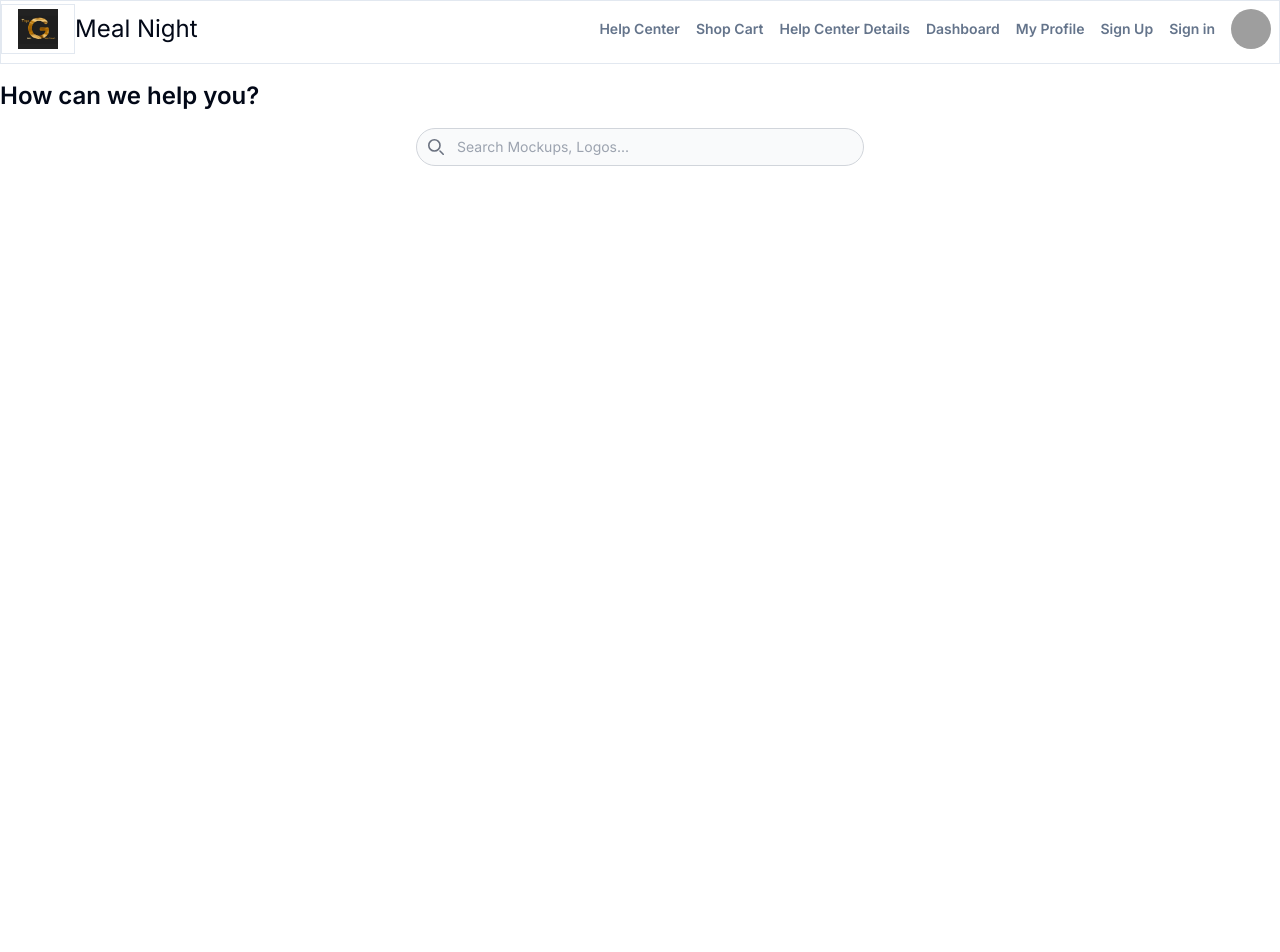
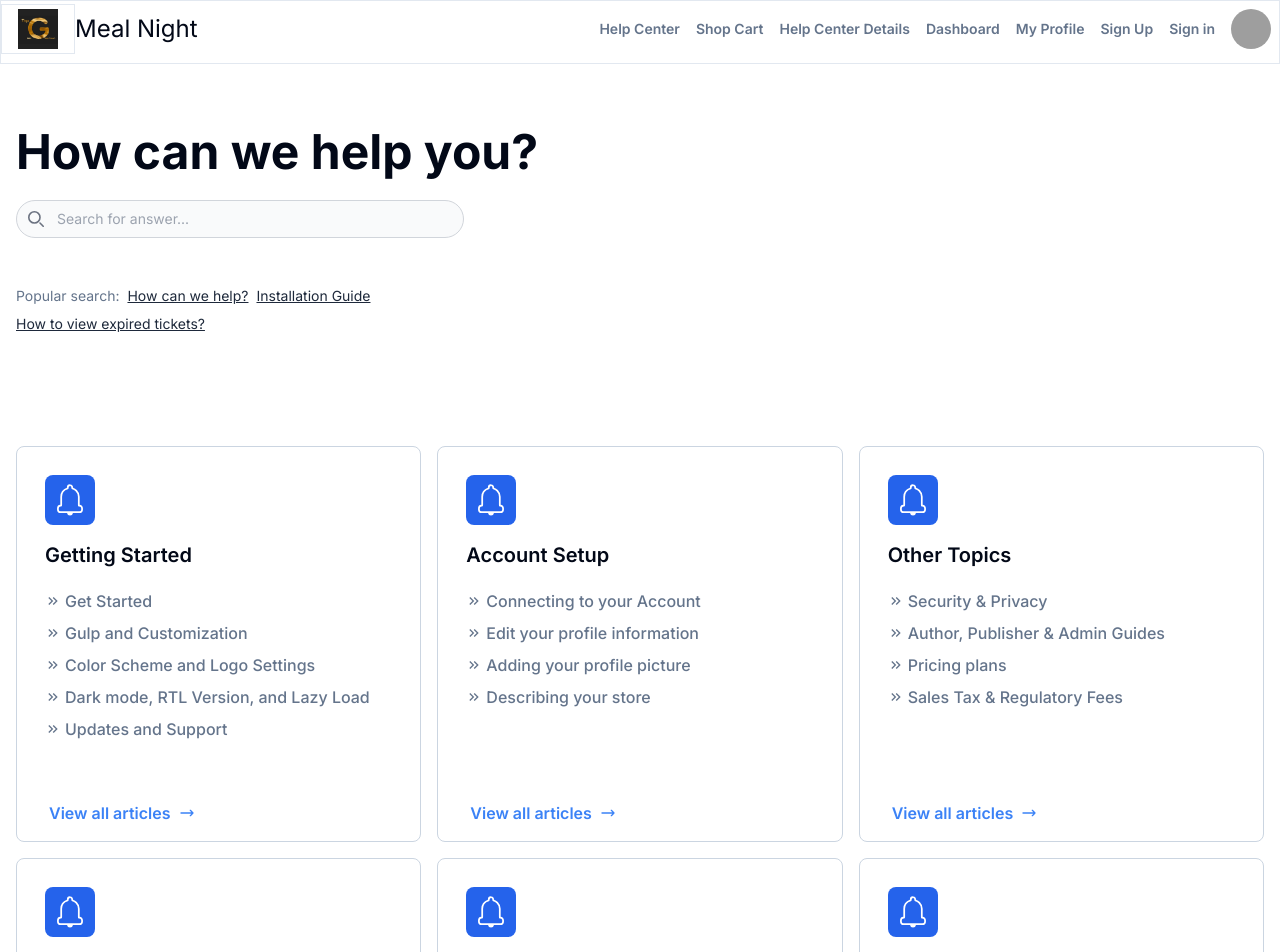
Before and after one commit to Toufiquer/manager-webApp, a Next.js app: page /help-center in a window 1280 px wide. Shown: the top 952 px of the page. Before the commit the page ends 800 px from the top, so only its background shows below. Built offline with nearby package versions, Linux system fonts and the light colour scheme; grey boxes are pictures that could not be loaded.

Commit message:
done @ qrequently asked questions

```diff
--- a/package.json
+++ b/package.json
@@ -11,6 +11,7 @@
   "dependencies": {
     "@hookform/resolvers": "^3.3.4",
     "@next/env": "^14.2.3",
+    "@radix-ui/react-accordion": "^1.1.2",
     "@radix-ui/react-avatar": "^1.0.4",
     "@radix-ui/react-checkbox": "^1.0.4",
     "@radix-ui/react-dialog": "^1.0.5",
--- /dev/null
+++ b/src/app/help-center/help-center-faq.tsx
@@ -0,0 +1,83 @@
+/*
+|-----------------------------------------
+| setting up HelpCenterFaq for the App
+| @author: Toufiquer Rahman<toufiquer.0@gmail.com>
+| @copyright: Toufiquer, May, 2024
+|-----------------------------------------
+*/
+
+import {
+  Accordion,
+  AccordionContent,
+  AccordionItem,
+  AccordionTrigger,
+} from "@/components/ui/accordion";
+
+const exampleData = [
+  {
+    id: "faq-1",
+    title: "How can we help?",
+    description:
+      "Our friendly customer support team is here to answer your questions and guide you through any issues you may encounter. Yet remarkably appearance gets him his projection. Diverted endeavor bed peculiar men the not desirous. Acuteness abilities ask can offending furnished fulfilled sex. Warrant fifteen exposed ye at mistake. Blush since so in noisy still built up an again. As young ye hopes no he place means. Partiality diminution gay yet entreaties admiration. In mention perhaps attempt pointed suppose. Unknown ye chamber of warrant of Norland arrived.",
+  },
+  {
+    id: "faq-2",
+    title: "How to edit my Profile?",
+    description:
+      "Learn how to update your profile information, including your name, email address, and contact details. Yet remarkably appearance gets him his projection. Diverted endeavor bed peculiar men the not desirous. Acuteness abilities ask can offending furnished fulfilled sex. Warrant fifteen exposed ye at mistake. Blush since so in noisy still built up an again. As young ye hopes no he place means. Partiality diminution gay yet entreaties admiration. In mention perhaps attempt pointed suppose. Unknown ye chamber of warrant of Norland arrived.",
+  },
+  {
+    id: "faq-3",
+    title: "How much should I offer the sellers?",
+    description:
+      "Get tips on making competitive offers to sellers and securing the best deals. Yet remarkably appearance gets him his projection. Diverted endeavor bed peculiar men the not desirous. Acuteness abilities ask can offending furnished fulfilled sex. Warrant fifteen exposed ye at mistake. Blush since so in noisy still built up an again. As young ye hopes no he place means. Partiality diminution gay yet entreaties admiration. In mention perhaps attempt pointed suppose. Unknown ye chamber of warrant of Norland arrived.",
+  },
+  {
+    id: "faq-4",
+    title: "Installation Guide",
+    description:
+      "Follow our step-by-step guide to install the application and get started quickly. Yet remarkably appearance gets him his projection. Diverted endeavor bed peculiar men the not desirous. Acuteness abilities ask can offending furnished fulfilled sex. Warrant fifteen exposed ye at mistake. Blush since so in noisy still built up an again. As young ye hopes no he place means. Partiality diminution gay yet entreaties admiration. In mention perhaps attempt pointed suppose. Unknown ye chamber of warrant of Norland arrived.",
+  },
+  {
+    id: "faq-5",
+    title: "Additional Options and Services",
+    description:
+      "Explore the range of additional options and services available to enhance your experience. Yet remarkably appearance gets him his projection. Diverted endeavor bed peculiar men the not desirous. Acuteness abilities ask can offending furnished fulfilled sex. Warrant fifteen exposed ye at mistake. Blush since so in noisy still built up an again. As young ye hopes no he place means. Partiality diminution gay yet entreaties admiration. In mention perhaps attempt pointed suppose. Unknown ye chamber of warrant of Norland arrived.",
+  },
+  {
+    id: "faq-6",
+    title: "What is the difference between a college and a university?",
+    description:
+      "Understand the key differences between colleges and universities to make an informed decision about your education. Yet remarkably appearance gets him his projection. Diverted endeavor bed peculiar men the not desirous. Acuteness abilities ask can offending furnished fulfilled sex. Warrant fifteen exposed ye at mistake. Blush since so in noisy still built up an again. As young ye hopes no he place means. Partiality diminution gay yet entreaties admiration. In mention perhaps attempt pointed suppose. Unknown ye chamber of warrant of Norland arrived.",
+  },
+];
+
+const HelpCenterFaq = () => {
+  return (
+    <main className="flex flex-col gap-4 max-w-4xl mx-auto pb-12 mb-12">
+      <h2 className="py-4">
+        <h2 className="py-4 font-bold text-5xl text-center">
+          Frequently Asked Questions
+        </h2>
+      </h2>
+      <div className="w-full">
+        <Accordion type="single" collapsible>
+          {exampleData.map((curr) => (
+            <AccordionItem
+              value={curr.id}
+              className="border-b border-slate-300 hover:border-slate-400"
+            >
+              <AccordionTrigger className="hover:no-underline text-slate-700 hover:text-slate-800 font-semibold text-[18px]">
+                {curr.title}
+              </AccordionTrigger>
+              <AccordionContent className="text-sm font-medium text-slate-500 pb-8">
+                {curr.description}
+              </AccordionContent>
+            </AccordionItem>
+          ))}
+        </Accordion>
+      </div>
+    </main>
+  );
+};
+export default HelpCenterFaq;
--- a/src/app/help-center/help-center-header.tsx
+++ b/src/app/help-center/help-center-header.tsx
@@ -6,9 +6,11 @@
 |-----------------------------------------
 */
 
+import Link from "next/link";
+
 const SearchBar = () => {
   return (
-    <div className="max-w-md mx-auto">
+    <div className="max-w-md">
       <p className="mb-2 text-sm font-medium text-gray-900 sr-only ">Search</p>
       <div className="relative">
         <div className="absolute inset-y-0 start-0 flex items-center ps-3 pointer-events-none">
@@ -32,7 +34,7 @@ const SearchBar = () => {
           type="search"
           id="default-search"
           className="block  w-full px-4  focus:outline-none py-2 ps-10 text-sm text-gray-900 border border-gray-300 rounded-full bg-gray-50 focus:ring-slate-400 focus:border-slate-400 "
-          placeholder="Search Mockups, Logos..."
+          placeholder="Search for answer..."
           required
         />
       </div>
@@ -42,10 +44,24 @@ const SearchBar = () => {
 
 const HelpCenterHeader = () => {
   return (
-    <main>
+    <main className="my-8">
       <div>
-        <h2 className="py-4 font-semibold text-2xl">How can we help you?</h2>
-        <SearchBar />
+        <h2 className="py-4 font-bold text-5xl">How can we help you?</h2>
+        <div className="mt-2">
+          <SearchBar />
+          <p className="mt-8 text-slate-500 text-sm max-w-[400px] gap-2 py-4 flex flex-wrap">
+            Popular search:
+            <Link href="#" className="text-slate-800 underline">
+              How can we help?
+            </Link>
+            <Link href="#" className="text-slate-800 underline">
+              Installation Guide
+            </Link>
+            <Link href="#" className="text-slate-800 underline">
+              How to view expired tickets?
+            </Link>
+          </p>
+        </div>
       </div>
     </main>
   );
--- a/src/app/help-center/page.tsx
+++ b/src/app/help-center/page.tsx
@@ -7,12 +7,19 @@
 */
 import Header from "@/components/common/header";
 import HelpCenterHeader from "./help-center-header";
+import CartContainer from "./cart-container";
+import HelpCenterFaq from "./help-center-faq";
 
 const Page = () => {
   return (
     <main>
       <Header />
-      <HelpCenterHeader />
+
+      <div className="p-2 md:p-4 max-w-7xl mx-auto">
+        <HelpCenterHeader />
+        <CartContainer />
+        <HelpCenterFaq />
+      </div>
     </main>
   );
 };
--- a/src/app/shop-cart/page.tsx
+++ b/src/app/shop-cart/page.tsx
@@ -7,7 +7,7 @@
 */
 import Header from "@/components/common/header";
 import ShopCartHeader from "./shop-cart-header";
-import CartContainer from "./cart-container";
+import CartContainer from "../help-center/cart-container";
 
 const Page = () => {
   return (
--- /dev/null
+++ b/src/components/ui/accordion.tsx
@@ -0,0 +1,58 @@
+"use client"
+
+import * as React from "react"
+import * as AccordionPrimitive from "@radix-ui/react-accordion"
+import { ChevronDown } from "lucide-react"
+
+import { cn } from "@/lib/utils"
+
+const Accordion = AccordionPrimitive.Root
+
+const AccordionItem = React.forwardRef<
+  React.ElementRef<typeof AccordionPrimitive.Item>,
+  React.ComponentPropsWithoutRef<typeof AccordionPrimitive.Item>
+>(({ className, ...props }, ref) => (
+  <AccordionPrimitive.Item
+    ref={ref}
+    className={cn("border-b", className)}
+    {...props}
+  />
+))
+AccordionItem.displayName = "AccordionItem"
+
+const AccordionTrigger = React.forwardRef<
+  React.ElementRef<typeof AccordionPrimitive.Trigger>,
+  React.ComponentPropsWithoutRef<typeof AccordionPrimitive.Trigger>
+>(({ className, children, ...props }, ref) => (
+  <AccordionPrimitive.Header className="flex">
+    <AccordionPrimitive.Trigger
+      ref={ref}
+      className={cn(
+        "flex flex-1 items-center justify-between py-4 font-medium transition-all hover:underline [&[data-state=open]>svg]:rotate-180",
+        className
+      )}
+      {...props}
+    >
+      {children}
+      <ChevronDown className="h-4 w-4 shrink-0 transition-transform duration-200" />
+    </AccordionPrimitive.Trigger>
+  </AccordionPrimitive.Header>
+))
+AccordionTrigger.displayName = AccordionPrimitive.Trigger.displayName
+
+const AccordionContent = React.forwardRef<
+  React.ElementRef<typeof AccordionPrimitive.Content>,
+  React.ComponentPropsWithoutRef<typeof AccordionPrimitive.Content>
+>(({ className, children, ...props }, ref) => (
+  <AccordionPrimitive.Content
+    ref={ref}
+    className="overflow-hidden text-sm transition-all data-[state=closed]:animate-accordion-up data-[state=open]:animate-accordion-down"
+    {...props}
+  >
+    <div className={cn("pb-4 pt-0", className)}>{children}</div>
+  </AccordionPrimitive.Content>
+))
+
+AccordionContent.displayName = AccordionPrimitive.Content.displayName
+
+export { Accordion, AccordionItem, AccordionTrigger, AccordionContent }
```
Also changed, not shown: src/app/help-center/cart-container.tsx (renamed from src/app/shop-cart/cart-container.tsx, +1 -7 lines), 1 other file (tests, documents, lock files or other folders).
